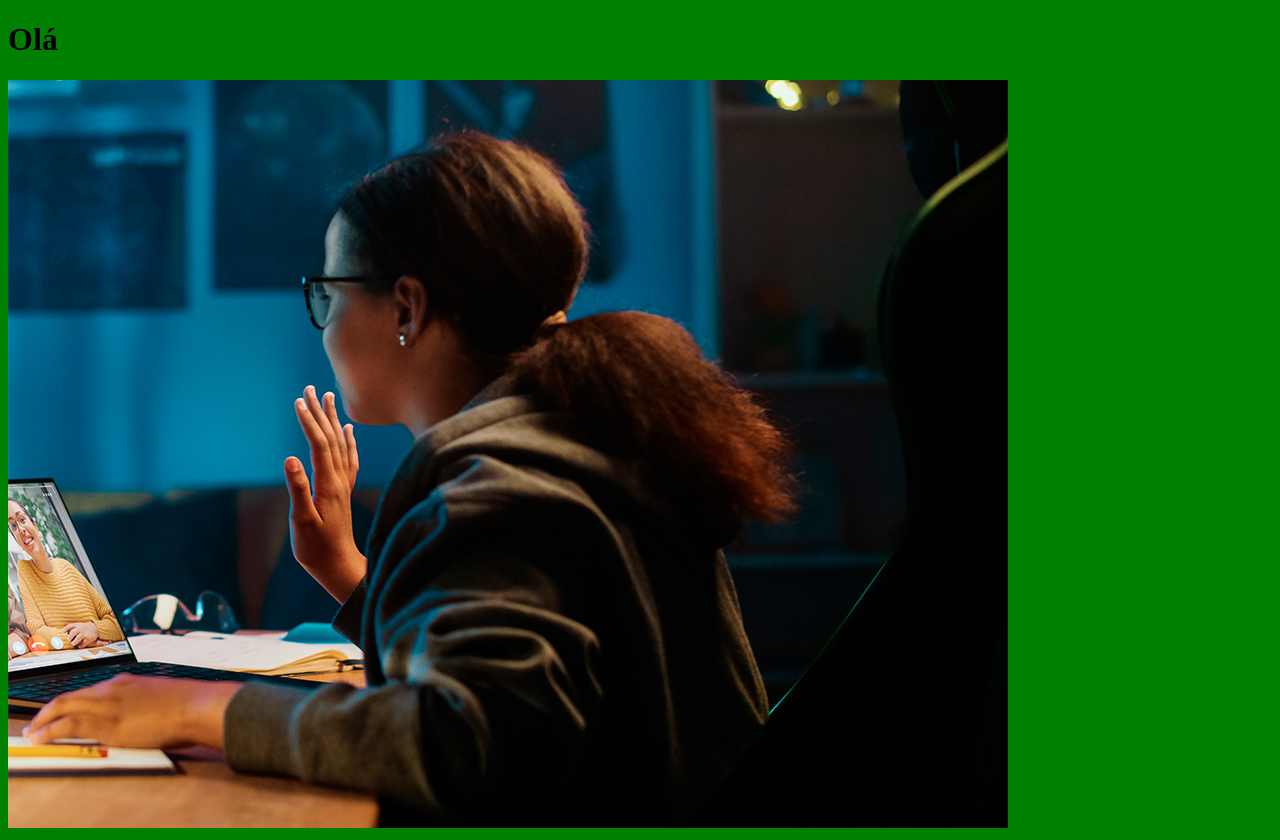
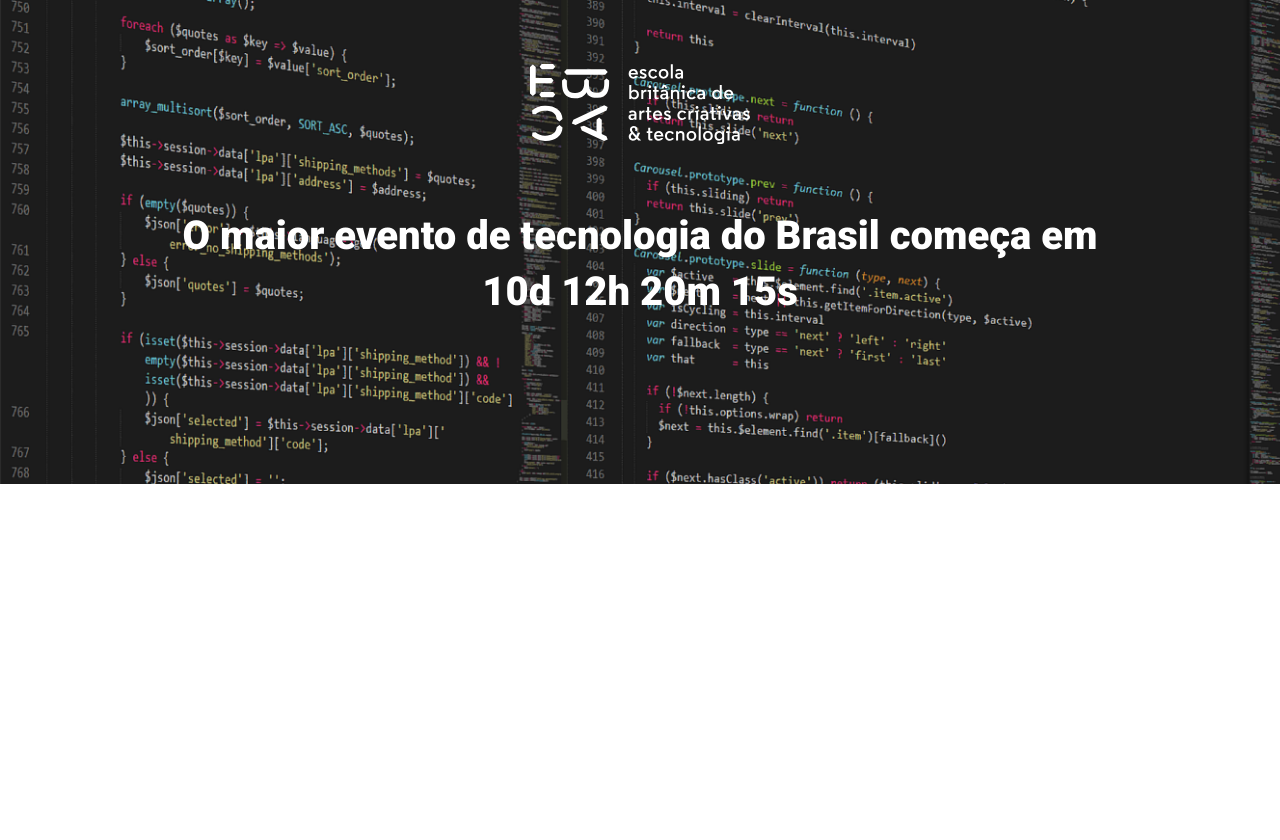
Before and after one commit to daviemanuels/ebac_tech_talks, a website built with Parcel: page src/index.html in a window 1280 px wide. After the commit the page ends 800 px from the top, so only its background shows below. Built offline with nearby package versions, Linux system fonts and the light colour scheme.

Commit message:
criando o hero

```diff
--- a/src/index.html
+++ b/src/index.html
@@ -1,14 +1,23 @@
 <!DOCTYPE html>
-<html lang="en">
+<html lang="pt-BR">
 <head>
     <meta charset="UTF-8">
     <meta name="viewport" content="width=device-width, initial-scale=1.0">
-    <title>Document</title>
+    <title>EBAC Tech Talks</title>
+    <link rel="preconnect" href="https://fonts.googleapis.com">
+    <link rel="preconnect" href="https://fonts.gstatic.com" crossorigin>
+    <link href="https://fonts.googleapis.com/css2?family=Lobster&family=Roboto:wght@400;700;900&display=swap" rel="stylesheet">
     <link rel="stylesheet" href="styles/main.scss">
 </head>
 <body>
-    <h1>Olá</h1>
-    <img src="./images/backend.png" alt="">
+    <header class="hero">
+        <div class="container">
+            <img class="hero__logo" src="./images/ebac_logo.svg" alt="EBAC">
+            <p class="hero__text">
+                O maior evento de tecnologia do Brasil começa em 10d 12h 20m 15s
+            </p>
+        </div>
+    </header>
 
     <script src="./scripts/main.js"></script>
 </body>
--- /dev/null
+++ b/src/styles/_hero.scss
@@ -0,0 +1,50 @@
+.hero {
+    padding-top: 64px;
+    padding-bottom: 100px;
+    background-image: url(../images/fundo.png);
+    background-repeat: no-repeat;
+    background-size: cover;
+    position: relative;
+
+    .container {
+        position: relative;
+    }
+
+    &::before {
+        position: absolute;
+        top: 0;
+        left: 0;
+        width: 100%;
+        background-color: #000;
+        opacity: .7;
+        content: '';
+    }
+
+    &__text {
+        margin-top: 64px;
+        margin-bottom: 64px;
+        font-size: 40px;
+        line-height: 56px;
+        font-weight: 800;
+        text-align: center;
+    }
+
+    &__logo {
+        margin: 0 auto;
+        height: 80px;
+        display: block;
+    }
+
+    @media (max-width: 640px) {
+        padding: 40px 0;
+
+        &__logo {
+            height: 40px;
+        }
+
+        &__text {
+            font-size: 22px;
+            line-height: 24px;
+        }
+    }
+}
--- a/src/styles/main.scss
+++ b/src/styles/main.scss
@@ -1,3 +1,23 @@
-body {
-    background-color: green;
+@use 'hero';
+
+* {
+    margin: 0;
+    padding: 0;
+    box-sizing: border-box;
+    font-family: Roboto, sans-serif;
+    color: #fff;
 }
+
+.container {
+    max-width: 960px;
+    width: 100%;
+    margin: 0 auto;
+
+    @media (max-width: 640px) {
+        max-width: 80%;
+    }
+
+    @media (max-width: 1024px) {
+        max-width: 90%;
+    }
+}
```
